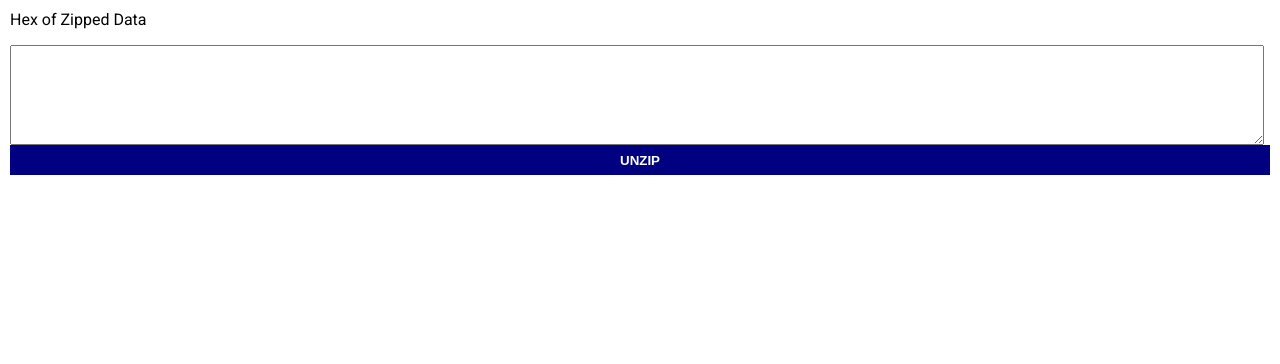
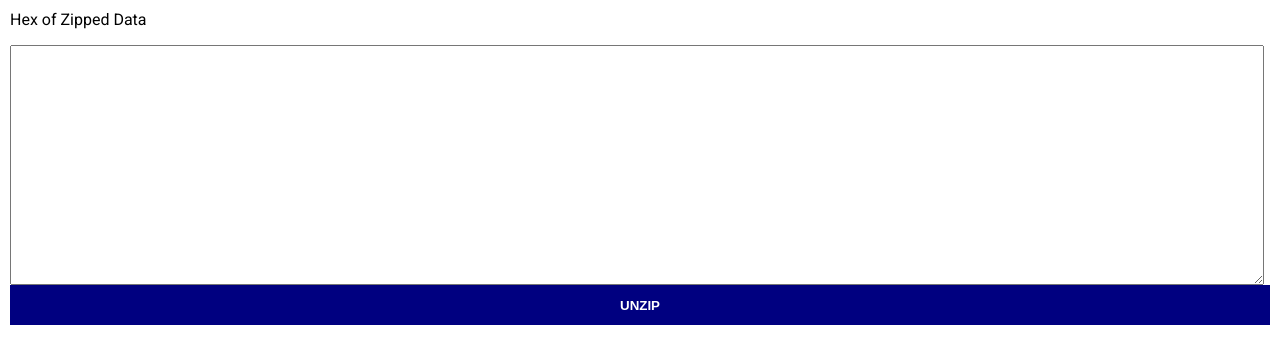
Before and after one commit to EgemenCiftci/hex-string-unzipper, an Angular app: page / in a window 1280 px wide. Shown: the top 364 px of the page. Built offline with nearby package versions, Linux system fonts and the light colour scheme.

Commit message:
1 file modified

```diff
--- a/src/app/app.component.css
+++ b/src/app/app.component.css
@@ -1,11 +1,11 @@
 textarea {
   width: calc(100% - 6px);
-  height: 100px;
+  height: 30vh;
 }
 
 button {
   width: 100%;
-  height: 30px;
+  height: 5vh;
   border: none;
   background: navy;
   color: white;
```
